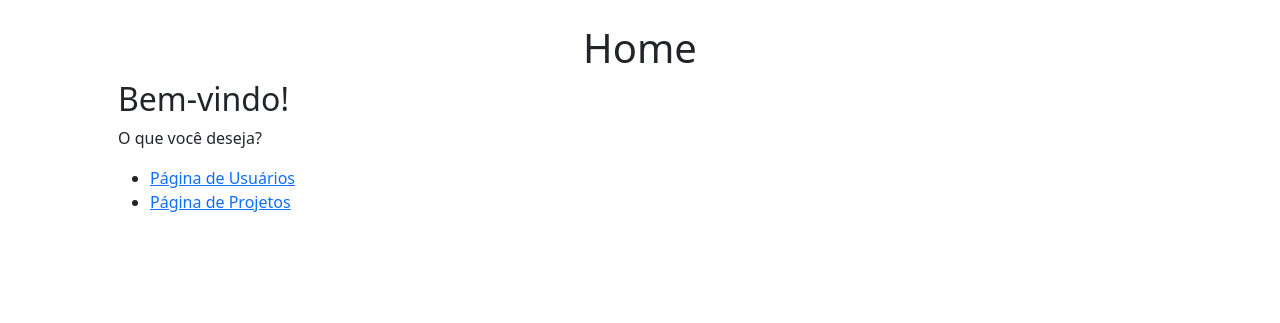
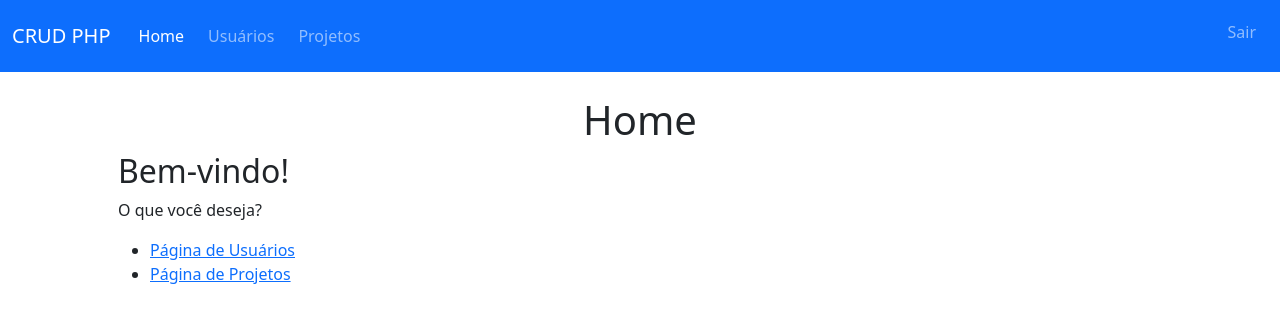
Before and after one commit to GustavoAndo/projeto-php, a PHP site: page / in a window 1280 px wide. Shown: the top 323 px of the page. Run offline with PHP 8.4, Linux system fonts and the light colour scheme; data comes from the database, SQL or seed files in the repository; data that the repository does not hold is empty.

Commit message:
adicionando navbar

```diff
--- a/index.php
+++ b/index.php
@@ -16,7 +16,30 @@
     <link href="./styles/styles.css" rel="stylesheet">
 </head>
 <body>
-    <div class="container px-5 pt-2 my-3">
+    <nav class="navbar navbar-expand-lg navbar-dark bg-primary fixed-top">
+        <div class="container-fluid">
+            <div class="collapse navbar-collapse" id="navbarTogglerDemo01">
+                <a class="navbar-brand" href="./">CRUD PHP</a>
+                <ul class="navbar-nav me-auto mb-2 mb-lg-0">
+                    <li class="nav-item p-1">
+                        <a class="nav-link active" aria-current="page" href="./">Home</a>
+                    </li>
+                    <li class="nav-item p-1">
+                        <a class="nav-link" href="./pages/tabela-usuario.php">Usuários</a>
+                    </li>
+                    <li class="nav-item p-1">
+                        <a class="nav-link" href="./pages/tabela-projeto.php">Projetos</a>
+                    </li>
+                </ul>
+                <ul class="navbar-nav mb-2">
+                    <li class="nav-item p-1">
+                        <a class="nav-link" href="#">Sair</a>
+                    </li>
+                </ul>
+            </div>
+        </div>
+    </nav>
+    <div class="container px-5 pt-5 mt-5 mb-3">
         <h1 class="text-center">Home</h1>
         <h2>Bem-vindo!</h2>
         <p>O que você deseja?</p>
```
